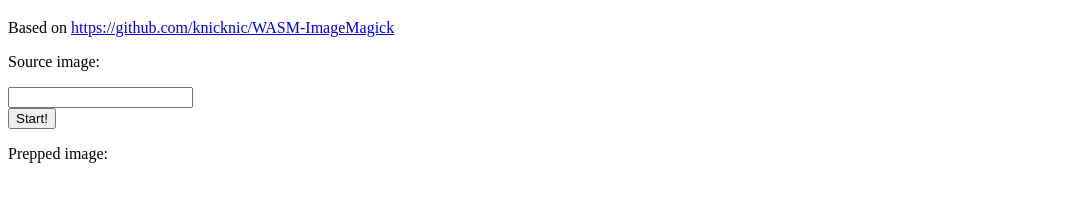
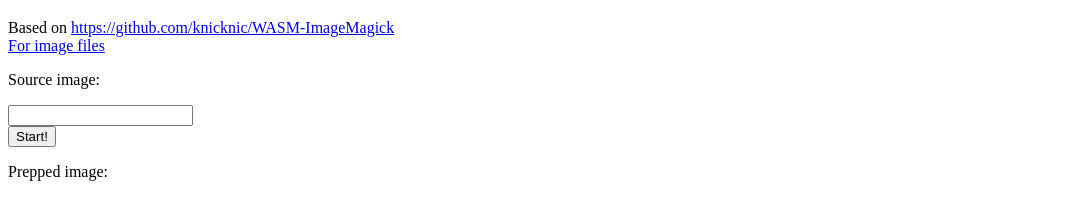
Before and after one commit to bs2kbs2k/magickPrep, a plain HTML site: page index.html in a window 1280 px wide. Shown: the part 61-280 px from the top of the page, without its empty margins (0-1081 px from the left). Drawn offline with Linux system fonts and the light colour scheme.

Commit message:
Update index.html

```diff
--- a/index.html
+++ b/index.html
@@ -10,6 +10,8 @@
   <h1>magickPrep: Automagikally Prepares Image for use in <a href="https://pixelanarchy.online">pixelanarchy.online</a></h1>
   Based on
   <a href="https://github.com/knicknic/WASM-ImageMagick">https://github.com/knicknic/WASM-ImageMagick</a>
+  <br>
+  <a href="https://bs2kbs2k.github.io/magickPrep/local">For image files</a>
   <br>
   <p>Source image: </p>
   <input type="text" id="srcImage">
```
